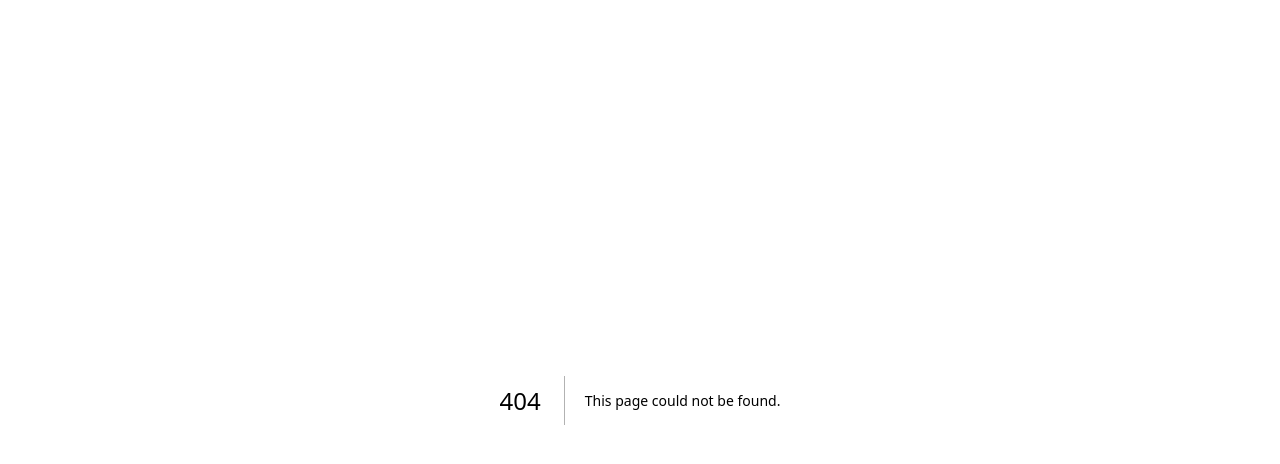
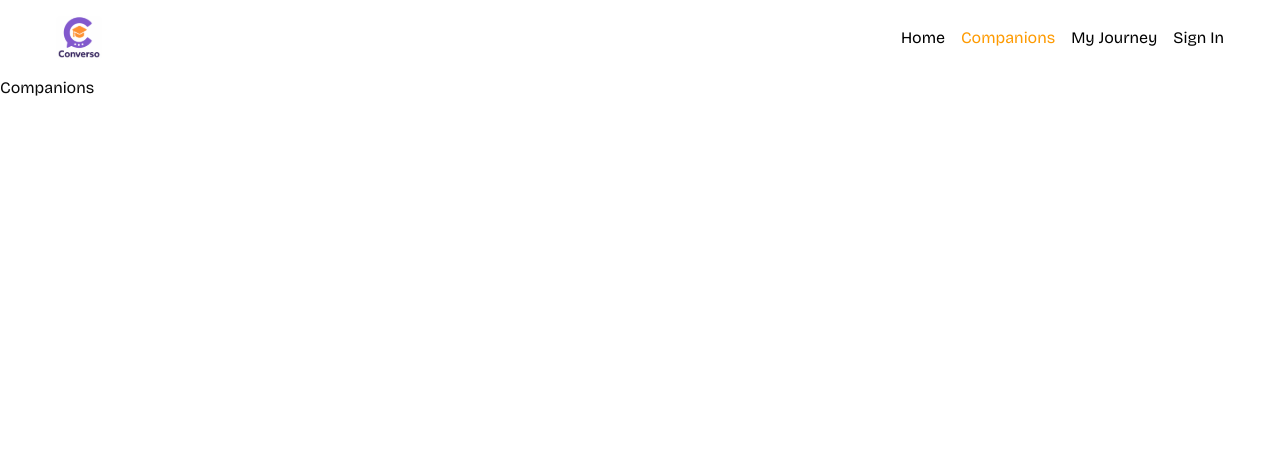
Before and after one commit to AmanDhungel/Saas, a Next.js app: page /companions in a window 1280 px wide. Before the commit this address had no page. Shown: the top 464 px of the page. Built offline with nearby package versions, Linux system fonts and the light colour scheme.

Commit message:
implement navbar

```diff
--- /dev/null
+++ b/app/companions/page.tsx
@@ -0,0 +1,7 @@
+import React from "react";
+
+const Companions = () => {
+  return <div>Companions</div>;
+};
+
+export default Companions;
--- a/app/layout.tsx
+++ b/app/layout.tsx
@@ -1,6 +1,7 @@
 import type { Metadata } from "next";
 import { Bricolage_Grotesque } from "next/font/google";
 import "./globals.css";
+import Navbar from "@/components/Navbar";
 
 const bricolage = Bricolage_Grotesque({
   variable: "--font-bricolage",
@@ -19,7 +20,10 @@ export default function RootLayout({
 }>) {
   return (
     <html lang="en">
-      <body className={`${bricolage.variable} antialiased`}>{children}</body>
+      <body className={`${bricolage.variable} antialiased`}>
+        <Navbar />
+        {children}
+      </body>
     </html>
   );
 }
--- /dev/null
+++ b/components/NavItems.tsx
@@ -0,0 +1,41 @@
+"use client";
+import Link from "next/link";
+import { usePathname } from "next/navigation";
+
+const navItems = [
+  {
+    label: "home",
+    href: "/",
+  },
+  {
+    label: "companions",
+    href: "/companions",
+  },
+  {
+    label: "my journey",
+    href: "/my-journey",
+  },
+  {
+    label: "sign in",
+    href: "/sign-in",
+  },
+];
+const NavItems = () => {
+  const pathName = usePathname();
+  return (
+    <nav className="flex items-center gap-4">
+      {navItems.map(({ href, label }) => (
+        <Link
+          href={href}
+          key={label}
+          className={`capitalize  ${
+            href === pathName ? "text-amber-500" : "text-black"
+          } `}>
+          {label}
+        </Link>
+      ))}
+    </nav>
+  );
+};
+
+export default NavItems;
--- /dev/null
+++ b/components/Navbar.tsx
@@ -0,0 +1,22 @@
+import Image from "next/image";
+import Link from "next/link";
+import React from "react";
+import NavItems from "./NavItems";
+import logo from "../public/images/logo.svg";
+
+const Navbar = () => {
+  return (
+    <div className="navbar">
+      <Link href={"/"} className="logo">
+        <div className="flex items-center gap-2.5 cursor-pointer">
+          <Image src={logo} alt="logo" width={46} height={44} />
+        </div>
+      </Link>
+      <div className="flex items-center gap-8">
+        <NavItems />
+      </div>
+    </div>
+  );
+};
+
+export default Navbar;
```
